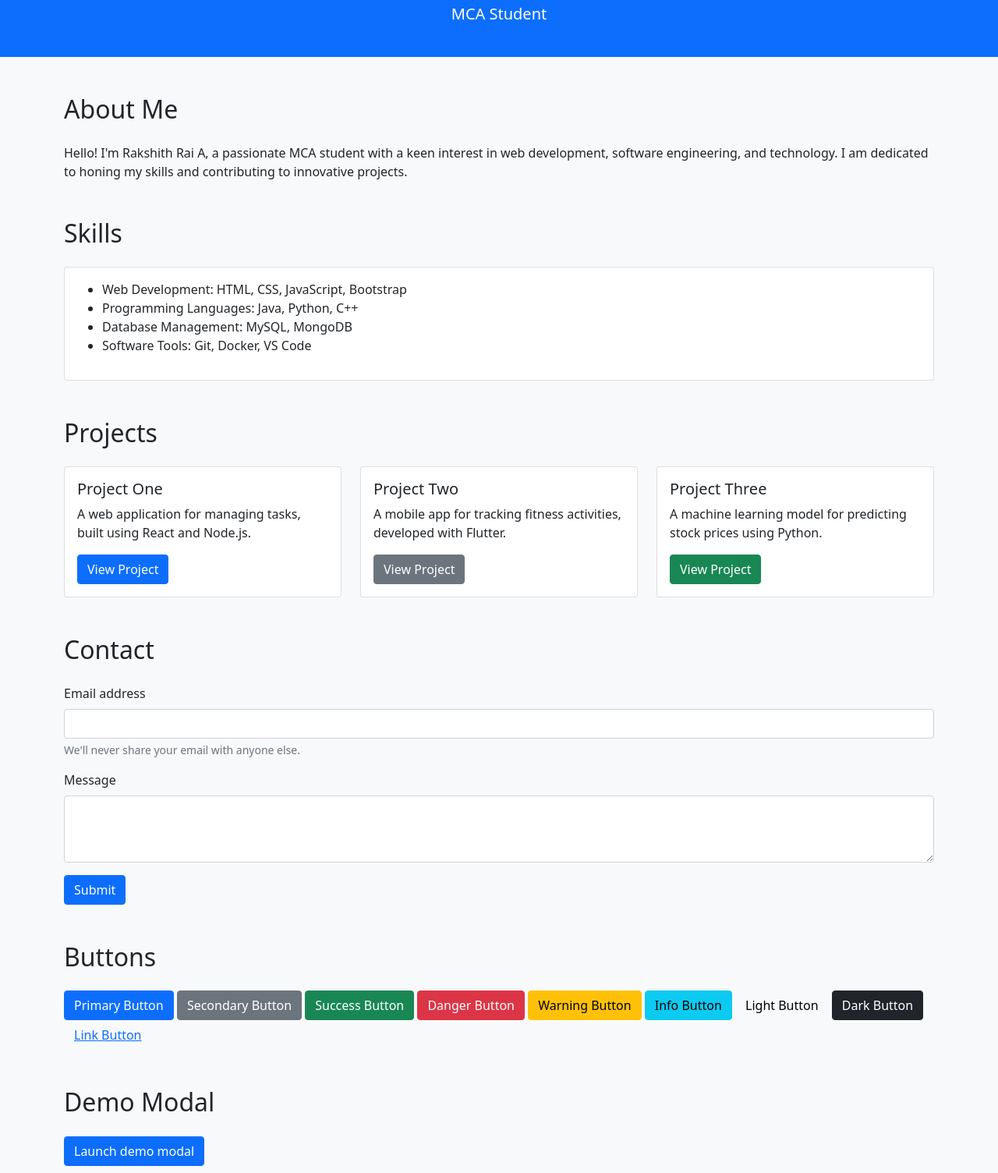
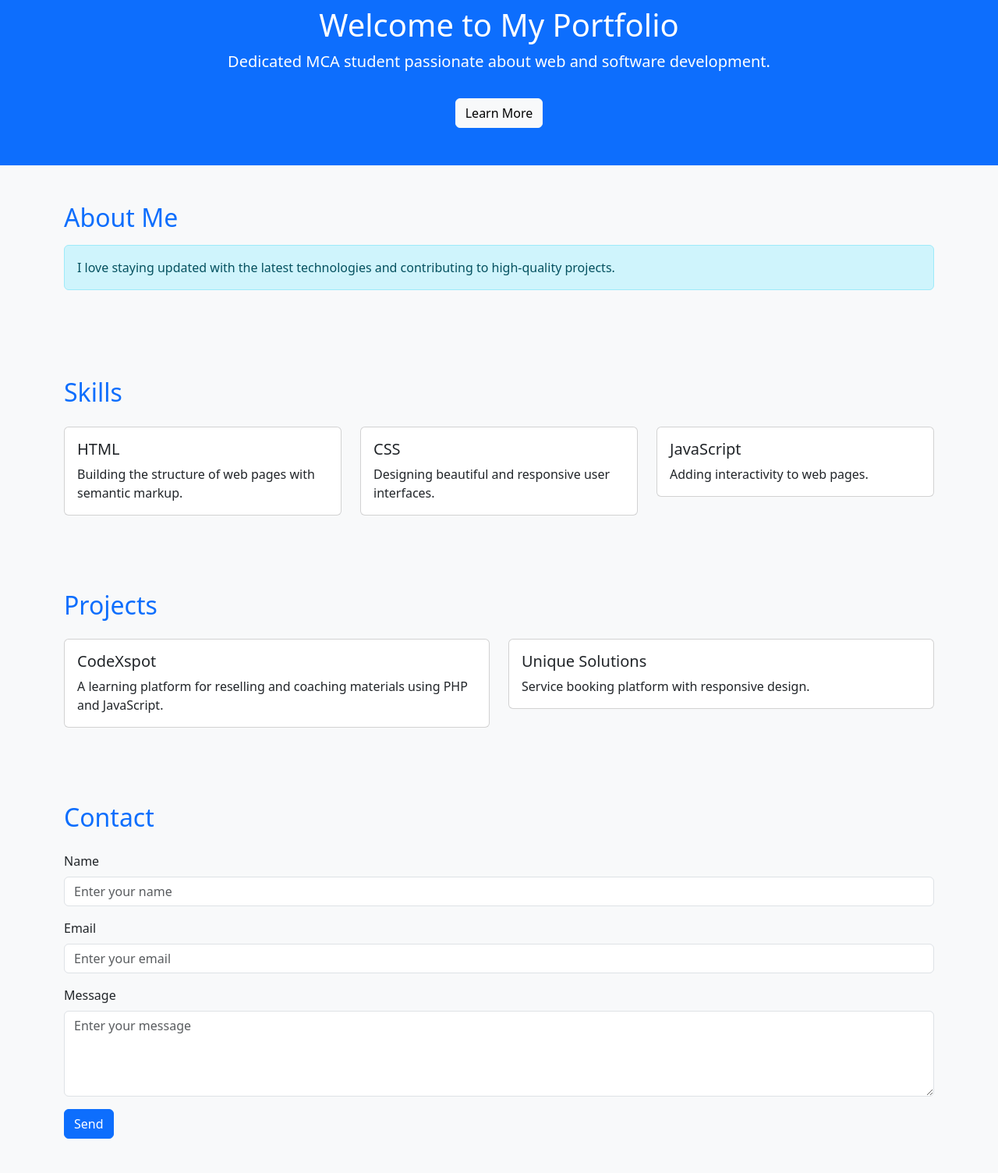
Before and after one commit to Rakshith-Rai/awt-3rd, a plain HTML site: page bootstrap.html in a window 1280 px wide. Shown: the part 96-1600 px from the top of the page at 78% size. Drawn offline with nearby package versions, Linux system fonts and the light colour scheme.

Commit message:
Update bootstrap.html

```diff
--- a/bootstrap.html
+++ b/bootstrap.html
@@ -4,67 +4,112 @@
     <meta charset="UTF-8">
     <meta name="viewport" content="width=device-width, initial-scale=1.0">
     <title>Rakshith Rai A - Portfolio</title>
-  <link href="https://cdn.jsdelivr.net/npm/bootstrap@5.1.3/dist/css/bootstrap.min.css" rel="stylesheet">
+    <link href="https://cdn.jsdelivr.net/npm/bootstrap@5.3.0-alpha3/dist/css/bootstrap.min.css" rel="stylesheet">
 </head>
-<body class="bg-light text-dark">
+<body class="bg-light">
+    <!-- Navbar -->
+    <nav class="navbar navbar-expand-lg navbar-dark bg-primary">
+        <div class="container">
+            <a class="navbar-brand" href="#">Rakshith Rai A</a>
+            <button class="navbar-toggler" type="button" data-bs-toggle="collapse" data-bs-target="#navbarNav">
+                <span class="navbar-toggler-icon"></span>
+            </button>
+            <div class="collapse navbar-collapse" id="navbarNav">
+                <ul class="navbar-nav ms-auto">
+                    <li class="nav-item"><a class="nav-link" href="#about">About</a></li>
+                    <li class="nav-item"><a class="nav-link" href="#skills">Skills</a></li>
+                    <li class="nav-item"><a class="nav-link" href="#projects">Projects</a></li>
+                    <li class="nav-item"><a class="nav-link" href="#contact">Contact</a></li>
+                </ul>
+            </div>
+        </div>
+    </nav>
 
-  <!-- Header -->
-  <header class="bg-primary p-4 text-white text-center">
-    <h1 class="display-4">Rakshith Rai A</h1>
-    <p class="lead">MCA Student</p>
-  </header>
+    <!-- Hero Section -->
+    <div class="bg-primary text-white text-center py-5">
+        <h1>Welcome to My Portfolio</h1>
+        <p class="lead">Dedicated MCA student passionate about web and software development.</p>
+        <button class="btn btn-light mt-3" data-bs-toggle="modal" data-bs-target="#welcomeModal">Learn More</button>
+    </div>
 
-  <!-- Main Content -->
-  <main class="container my-5">
-    <!-- About Me Section -->
-    <section class="mb-5">
-      <h2 class="mb-4">About Me</h2>
-      <p>Hello! I'm Rakshith Rai A, a passionate MCA student with a keen interest in web development, software engineering, and technology. I am dedicated to honing my skills and contributing to innovative projects.</p>
+    <!-- Welcome Modal -->
+    <div class="modal fade" id="welcomeModal" tabindex="-1" aria-labelledby="welcomeModalLabel" aria-hidden="true">
+        <div class="modal-dialog">
+            <div class="modal-content">
+                <div class="modal-header">
+                    <h5 class="modal-title" id="welcomeModalLabel">Welcome to My Portfolio</h5>
+                    <button type="button" class="btn-close" data-bs-dismiss="modal"></button>
+                </div>
+                <div class="modal-body">
+                    <p>I am an MCA student at St. Joseph Engineering College, keen on learning and working on innovative web and software development projects.</p>
+                </div>
+                <div class="modal-footer">
+                    <button type="button" class="btn btn-secondary" data-bs-dismiss="modal">Close</button>
+                </div>
+            </div>
+        </div>
+    </div>
+
+    <!-- About Section -->
+    <section id="about" class="py-5">
+        <div class="container">
+            <h2 class="text-primary">About Me</h2>
+            <div class="alert alert-info mt-3">I love staying updated with the latest technologies and contributing to high-quality projects.</div>
+        </div>
     </section>
 
     <!-- Skills Section -->
-    <section class="mb-5">
-      <h2 class="mb-4">Skills</h2>
-      <div class="card">
-        <div class="card-body">
-          <ul>
-            <li>Web Development: HTML, CSS, JavaScript, Bootstrap</li>
-            <li>Programming Languages: Java, Python, C++</li>
-            <li>Database Management: MySQL, MongoDB</li>
-            <li>Software Tools: Git, Docker, VS Code</li>
-          </ul>
-        </div>
-      </div>
-    </section>
-
-    <!-- Projects Section -->
-    <section class="mb-5">
-      <h2 class="mb-4">Projects</h2>
-      <div class="row">
+    <section id="skills" class="py-5 bg-light">
+        <div class="container">
+            <h2 class="text-primary">Skills</h2>
+            <div class="row mt-4">
                 <div class="col-md-4">
                     <div class="card">
                         <div class="card-body">
-              <h5 class="card-title">Project One</h5>
-              <p class="card-text">A web application for managing tasks, built using React and Node.js.</p>
-              <a href="#" class="btn btn-primary">View Project</a>
+                            <h5 class="card-title">HTML</h5>
+                            <p class="card-text">Building the structure of web pages with semantic markup.</p>
                         </div>
                     </div>
                 </div>
                 <div class="col-md-4">
                     <div class="card">
                         <div class="card-body">
-              <h5 class="card-title">Project Two</h5>
-              <p class="card-text">A mobile app for tracking fitness activities, developed with Flutter.</p>
-              <a href="#" class="btn btn-secondary">View Project</a>
+                            <h5 class="card-title">CSS</h5>
+                            <p class="card-text">Designing beautiful and responsive user interfaces.</p>
                         </div>
                     </div>
                 </div>
                 <div class="col-md-4">
                     <div class="card">
                         <div class="card-body">
-              <h5 class="card-title">Project Three</h5>
-              <p class="card-text">A machine learning model for predicting stock prices using Python.</p>
-              <a href="#" class="btn btn-success">View Project</a>
+                            <h5 class="card-title">JavaScript</h5>
+                            <p class="card-text">Adding interactivity to web pages.</p>
+                        </div>
+                    </div>
+                </div>
+            </div>
+        </div>
+    </section>
+
+    <!-- Projects Section -->
+    <section id="projects" class="py-5">
+        <div class="container">
+            <h2 class="text-primary">Projects</h2>
+            <div class="row mt-4">
+                <div class="col-md-6">
+                    <div class="card">
+                        <div class="card-body">
+                            <h5 class="card-title">CodeXspot</h5>
+                            <p class="card-text">A learning platform for reselling and coaching materials using PHP and JavaScript.</p>
+                        </div>
+                    </div>
+                </div>
+                <div class="col-md-6">
+                    <div class="card">
+                        <div class="card-body">
+                            <h5 class="card-title">Unique Solutions</h5>
+                            <p class="card-text">Service booking platform with responsive design.</p>
+                        </div>
                     </div>
                 </div>
             </div>
@@ -72,72 +117,32 @@
     </section>
 
     <!-- Contact Section -->
-    <section class="mb-5">
-      <h2 class="mb-4">Contact</h2>
-      <form>
+    <section id="contact" class="py-5 bg-light">
+        <div class="container">
+            <h2 class="text-primary">Contact</h2>
+            <form class="mt-4">
                 <div class="mb-3">
-          <label for="exampleInputEmail1" class="form-label">Email address</label>
-          <input type="email" class="form-control" id="exampleInputEmail1" aria-describedby="emailHelp">
-          <div id="emailHelp" class="form-text">We'll never share your email with anyone else.</div>
+                    <label for="name" class="form-label">Name</label>
+                    <input type="text" class="form-control" id="name" placeholder="Enter your name">
                 </div>
                 <div class="mb-3">
-          <label for="exampleInputMessage" class="form-label">Message</label>
-          <textarea class="form-control" id="exampleInputMessage" rows="3"></textarea>
+                    <label for="email" class="form-label">Email</label>
+                    <input type="email" class="form-control" id="email" placeholder="Enter your email">
                 </div>
-        <button type="submit" class="btn btn-primary">Submit</button>
+                <div class="mb-3">
+                    <label for="message" class="form-label">Message</label>
+                    <textarea class="form-control" id="message" rows="4" placeholder="Enter your message"></textarea>
+                </div>
+                <button type="submit" class="btn btn-primary">Send</button>
             </form>
+        </div>
     </section>
 
-    <!-- Buttons Section -->
-    <section class="mb-5">
-      <h2 class="mb-4">Buttons</h2>
-      <button type="button" class="btn btn-primary">Primary Button</button>
-      <button type="button" class="btn btn-secondary">Secondary Button</button>
-      <button type="button" class="btn btn-success">Success Button</button>
-      <button type="button" class="btn btn-danger">Danger Button</button>
-      <button type="button" class="btn btn-warning">Warning Button</button>
-      <button type="button" class="btn btn-info">Info Button</button>
-      <button type="button" class="btn btn-light">Light Button</button>
-      <button type="button" class="btn btn-dark">Dark Button</button>
-      <button type="button" class="btn btn-link">Link Button</button>
-    </section>
-
-    <!-- Modal -->
-    <section class="mb-5">
-      <h2 class="mb-4">Demo Modal</h2>
-      <!-- Button trigger modal -->
-      <button type="button" class="btn btn-primary" data-bs-toggle="modal" data-bs-target="#exampleModal">
-        Launch demo modal
-      </button>
-
-      <!-- Modal -->
-      <div class="modal fade" id="exampleModal" tabindex="-1" aria-labelledby="exampleModalLabel" aria-hidden="true">
-        <div class="modal-dialog">
-          <div class="modal-content">
-            <div class="modal-header">
-              <h5 class="modal-title" id="exampleModalLabel">Modal title</h5>
-              <button type="button" class="btn-close" data-bs-dismiss="modal" aria-label="Close"></button>
-            </div>
-            <div class="modal-body">
-              This is a Bootstrap modal component.
-            </div>
-            <div class="modal-footer">
-              <button type="button" class="btn btn-secondary" data-bs-dismiss="modal">Close</button>
-              <button type="button" class="btn btn-primary">Save changes</button>
-            </div>
-          </div>
-        </div>
-      </div>
-    </section>
-  </main>
-
     <!-- Footer -->
-  <footer class="bg-primary p-4 text-center text-white">
+    <footer class="bg-primary text-white text-center py-3">
         <p>&copy; 2025 Rakshith Rai A. All rights reserved.</p>
     </footer>
 
-  <!-- Bootstrap JS -->
-  <script src="https://cdn.jsdelivr.net/npm/@popperjs/core@2.10.2/dist/umd/popper.min.js"></script>
-  <script src="https://cdn.jsdelivr.net/npm/bootstrap@5.1.3/dist/js/bootstrap.min.js"></script>
+    <script src="https://cdn.jsdelivr.net/npm/bootstrap@5.3.0-alpha3/dist/js/bootstrap.bundle.min.js"></script>
 </body>
 </html>
```
Lines whose indentation alone changed are shown as unchanged.
